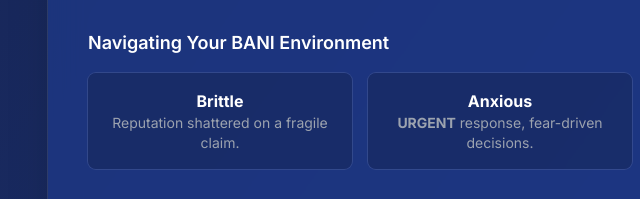
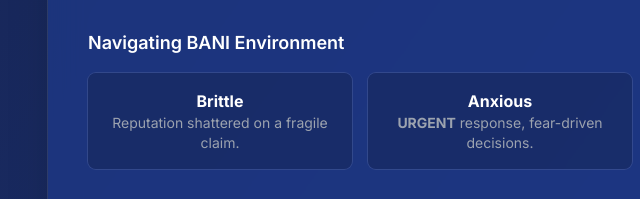
Before and after one commit to code-asp/consultancy, a plain HTML site: page index.html in a window 1280 px wide. Shown: the part 492-691 px from the top of the page, 0-640 px from the left. Drawn offline with nearby package versions, Linux system fonts and the light colour scheme.

Commit message:
Update index.html

```diff
--- a/index.html
+++ b/index.html
@@ -177,7 +177,7 @@
                     </div>
 
                     <!-- BANI Section -->
-                    <h3 class="text-lg font-semibold text-white mb-4">Navigating Your BANI Environment</h3>
+                    <h3 class="text-lg font-semibold text-white mb-4">Navigating BANI Environment</h3>
                     <div class="grid grid-cols-1 sm:grid-cols-2 lg:grid-cols-4 gap-4">
                         <!-- Updated background and text colors -->
                         <div class="text-center p-4 glass-card rounded-lg ring-1 ring-white/10">
```
